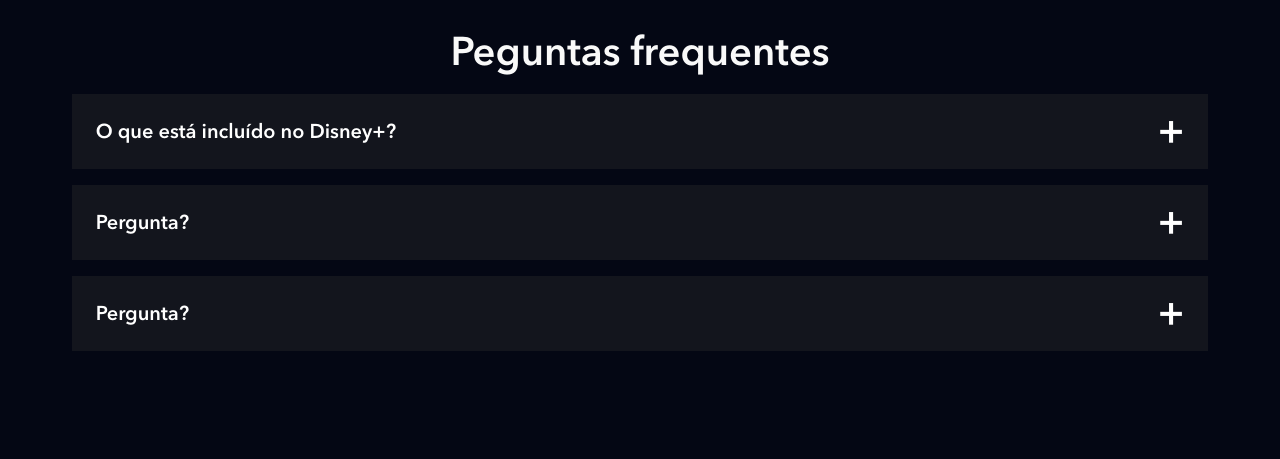
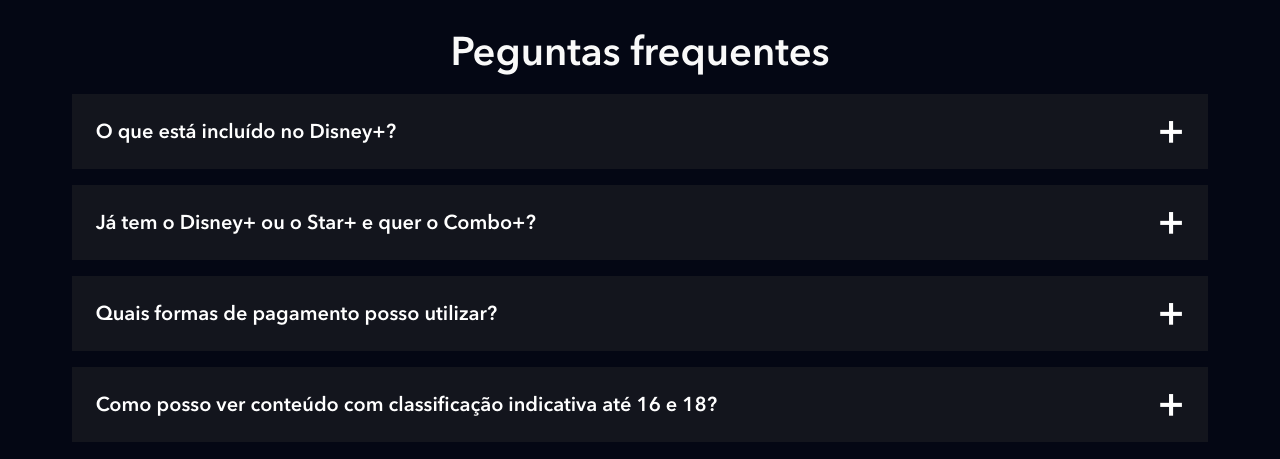
Before and after one commit to LeoPalheiros/clone_DisneyPlus, a website: page index.html in a window 1280 px wide. Shown: the part 4433-4892 px from the top of the page. Drawn offline with nearby package versions, Linux system fonts and the light colour scheme; files that its build step writes are made by us from their sources; files whose address does not match are found by name.

Commit message:
atualização

```diff
--- a/index.html
+++ b/index.html
@@ -235,35 +235,79 @@
                     O que está incluído no Disney+?
                 </div>
                 <div class="faq__questions__item__answer text--big">
-                    Benefícios de assinar o Disney+:
                     <p>
-                        Estreias de filmes, séries originais e clássicos da Disney, Pixar, Marvel, Star Wars, National Geographic e Star.
+                        O Disney+ oferece:
                     </p>
+                    <ul class="faq__questions__item__answer__list">
+                        <li class="faq__questions__item__answer__list__item">
+                            Experiência de entretenimento exclusiva.
+                        </li>
+                        <li class="faq__questions__item__answer__list__item">
+                            As melhores histórias da Disney, Pixar, Marvel, Star Wars e National Geographic, tudo em um só lugar.
+                        </li>
+                        <li class="faq__questions__item__answer__list__item">
+                            Downloads ilimitados em até 10 dispositivos compatíveis
+                        </li>
+                        <li class="faq__questions__item__answer__list__item">
+                            Mais de 300 títulos em 4K UHD e HDR.
+                        </li>
+                        <li class="faq__questions__item__answer__list__item">
+                            A possibilidade de assistir em até 4 dispositivos compatíveis simultaneamente sem custo adicional.
+                        </li>
+                        <li class="faq__questions__item__answer__list__item">
+                            IMAX Enhanced: disponível para alguns títulos da Marvel em dispositivos compatíveis com o Disney+.
+                        </li>
+                    </ul>
+                </div>
+            </li>
+            <li class="faq__questions__item">
+                <div class="faq__questions__item__question" data-faq-question>
+                    Já tem o Disney+ ou o Star+ e quer o Combo+?
+                </div>
+                <div class="faq__questions__item__answer text--big">
                     <p>
-                        Os torneios mais importantes do mundo e programas da ESPN ao vivo.
+                        Ao assinar o Combo+:
                     </p>
-                    <p>
-                        Até quatro telas ao mesmo tempo com o Disney+ Premium, e até duas com o Disney+ Padrão.
-                    </p>
-                    <p>
-                        Downloads, criação de perfis e controle parental para personalizar a experiência por idade, de acordo com o seu plano.
+                    <ul class="faq__questions__item__answer__list">
+                        <li class="faq__questions__item__answer__list__item">
+                            O valor da sua assinatura existente será descontado do preço do Combo+.
+                        </li>
+                        <li class="faq__questions__item__answer__list__item">
+                            Se você assina o plano mensal, o valor que você paga mensalmente será descontado do preço do Combo+.
+                        </li>
+                        <li class="faq__questions__item__answer__list__item">
+                            Se você tem uma assinatura anual do Disney+ cobrada diretamente pelo Disney+, não é possível mudar para o Combo+ no momento. Entre em contato com o <a href="#" class="text">suporte do Disney+</a> para conhecer suas opções.
+                        </li>
+                        <li class="faq__questions__item__answer__list__item">
+                            Você vai receber um e-mail com os valores detalhados assim que finalizar o pagamento.
+                        </li>
+                        <li class="faq__questions__item__answer__list__item">
+                            Lembre-se: você pode cancelar a assinatura quando quiser.
+                        </li>
+                    </ul>
+                    <p class="faq__questions__item__answer__last__item">
+                        No momento, apenas a assinatura mensal do Combo+ está disponível.
                     </p>
                 </div>
             </li>
             <li class="faq__questions__item">
                 <div class="faq__questions__item__question" data-faq-question>
-                    Pergunta?
+                    Quais formas de pagamento posso utilizar?
                 </div>
                 <div class="faq__questions__item__answer text--big">
-                    A resposta da pergunta
+                    <p>
+                        Você pode utilizar: cartão de débito, cartão de crédito, PayPal, Mercado Pago, e também empresas parceiras como Google Play Store, App Store da Apple; Mercado Livre e provedores locais de TV, telefonia e internet.
+                    </p>
                 </div>
             </li>
             <li class="faq__questions__item">
                 <div class="faq__questions__item__question" data-faq-question>
-                    Pergunta?
+                    Como posso ver conteúdo com classificação indicativa até 16 e 18?
                 </div>
-                <div class="faq__questions__item__answer text--big">
-                    A resposta da pergunta
+                <div class="faq__questions__item__answer text">
+                    <p>
+                        Para poder acessar o catálogo completo que inclui conteúdo com classificação indicativa até 16 e 18, todos os usuários do Disney+ na América Latina devem atualizar as configurações de controle parental do perfil. É possível restringir o conteúdo de cada perfil e também adicionar um PIN de bloqueio. Os usuários que preferirem manter a configuração atual vão continuar aproveitando o Disney+ com a classificação indicativa até 14, podendo alterá-la a qualquer momento em "Editar Perfis".
+                    </p>
                 </div>
             </li>
         </ul>
```
